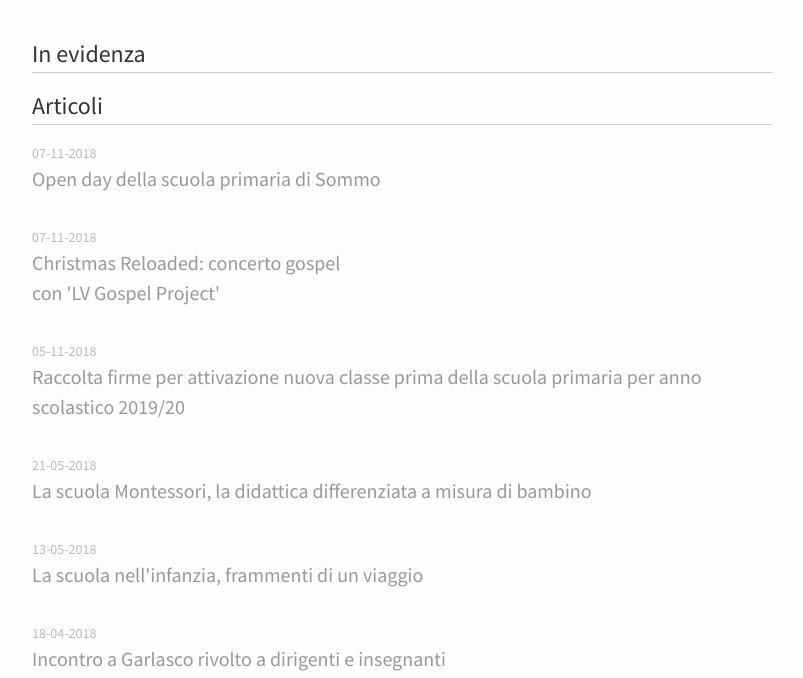
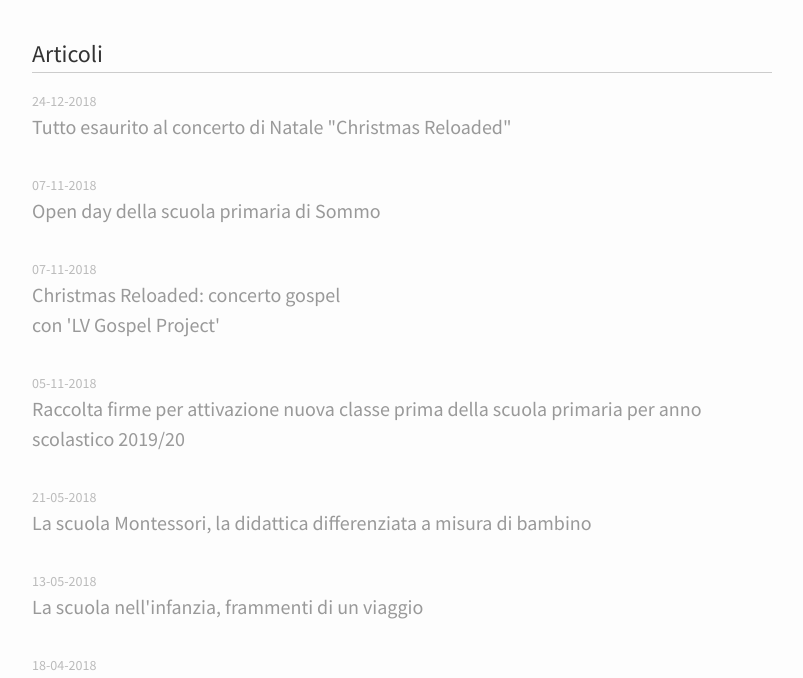
Before and after one commit to montessori-attiva-pavia/montessori-attiva-pavia.github.io, a Jekyll site: the page built from index.html, in a window 1280 px wide and 900 px high, scrolled down 314 px, cut to the strip 222-900 px from the top of the window. Shown: the whole strip, without its empty margins (238-1041 px from the left). Built offline with Jekyll 4.4.1, drawn with Linux system fonts in a browser that asks for light colours; comment, search, counter and statistics services are not loaded.

Commit message:
resoconto concerto di natale

```diff
--- /dev/null
+++ b/_posts/2018-12-24-concerto-di-natale.markdown
@@ -0,0 +1,24 @@
+---
+layout: post
+title:  Tutto esaurito al concerto di Natale "Christmas Reloaded"
+date:   2018-12-24 08:00:00 +01:00
+tags:   concerto natale gospel beneficenza
+author: Margherita Simonetta
+pinned: false
+---
+
+Venerdì sera, 21 dicembre, si è svolto presso la chiesa di San Lanfranco a Pavia, il concerto di LV Gospel Project “Christmas Reloaded”, a favore di MontessoriAttiva - Pavia.
+
+Una numerosa e partecipe assemblea ha riempito il suggestivo scenario della chiesa romanica, gentilmente messa a disposizione dal parroco, don Emilio. Le note dei tradizionali canti natalizi rivisitati e delle cover pop dai ritmi avvincenti, hanno avvolto e coinvolto i presenti per oltre un'ora di raccoglimento e di auguri natalizi all’insegna della solidarietà.
+
+MontessoriAttiva - Pavia ringrazia di cuore tutti coloro che hanno partecipato e che, a diverso titolo, hanno reso possibile questa bella serata.
+
+"Io prego i cari bambini, che possono tutto, di unirsi a me per la costruzione della pace negli uomini e nel mondo."
+Maria Montessori
+
+
+{% include image.html img="/assets/img/2018-12-24/img_1.jpg" title="Un momento del concerto" %}
+
+{% include image.html img="/assets/img/2018-12-24/img_2.jpg" title="La corale" %}
+
+{% include image.html img="/assets/img/2018-12-24/img_3.jpg" title="Un caro saluto dalle mamme!" %}
--- a/index.html
+++ b/index.html
@@ -8,6 +8,7 @@ layout: default
 
   {% include unsplash_pict.html %}
 
+  {% if site.posts.any?{|p| pinned} %}
     <h1 class="page-heading">In evidenza</h1>
 
     <ul class="post-list">
@@ -23,7 +24,7 @@ layout: default
         {% endif %}
       {% endfor %}
     </ul>
-
+  {% endif %}
 
 
 
```
Also changed, not shown: assets/img/2018-12-24/img_1.jpg (added), assets/img/2018-12-24/img_2.jpg (added), assets/img/2018-12-24/img_3.jpg (added). Lines whose indentation alone changed are shown as unchanged.
